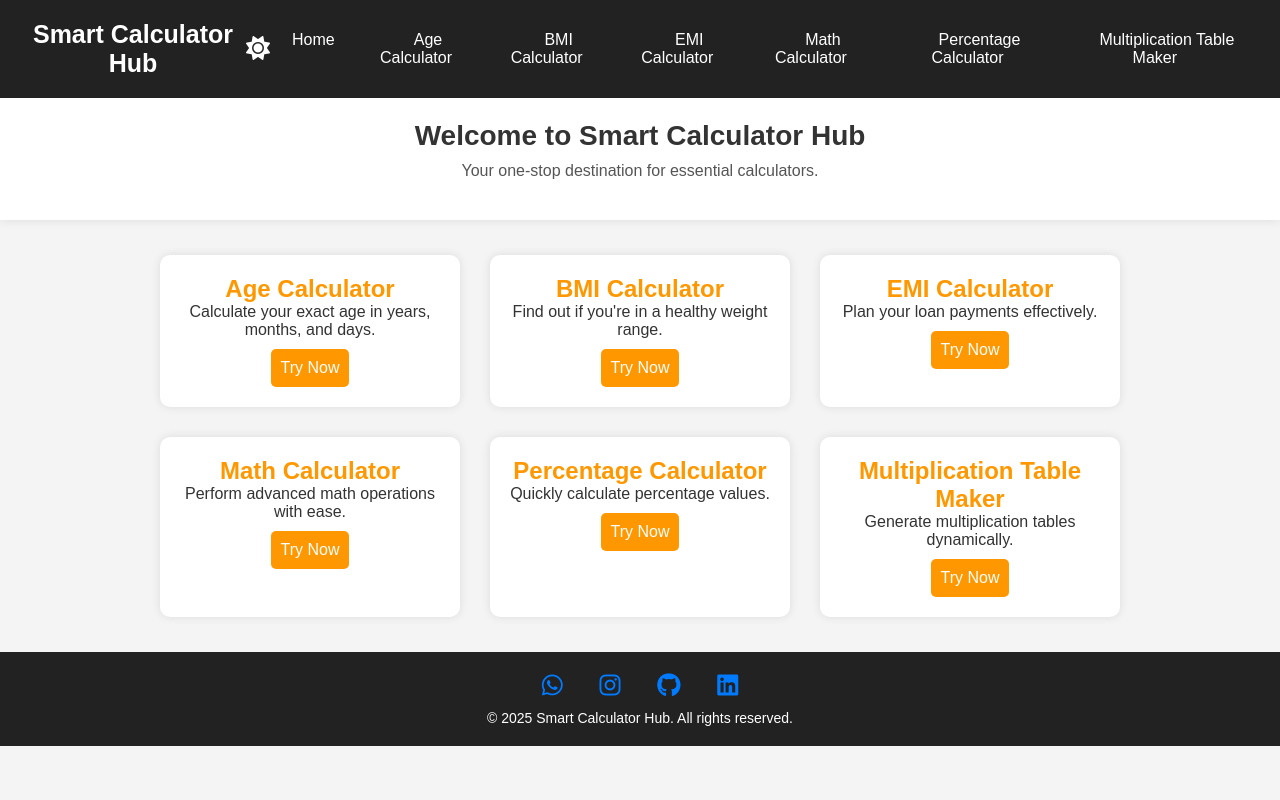
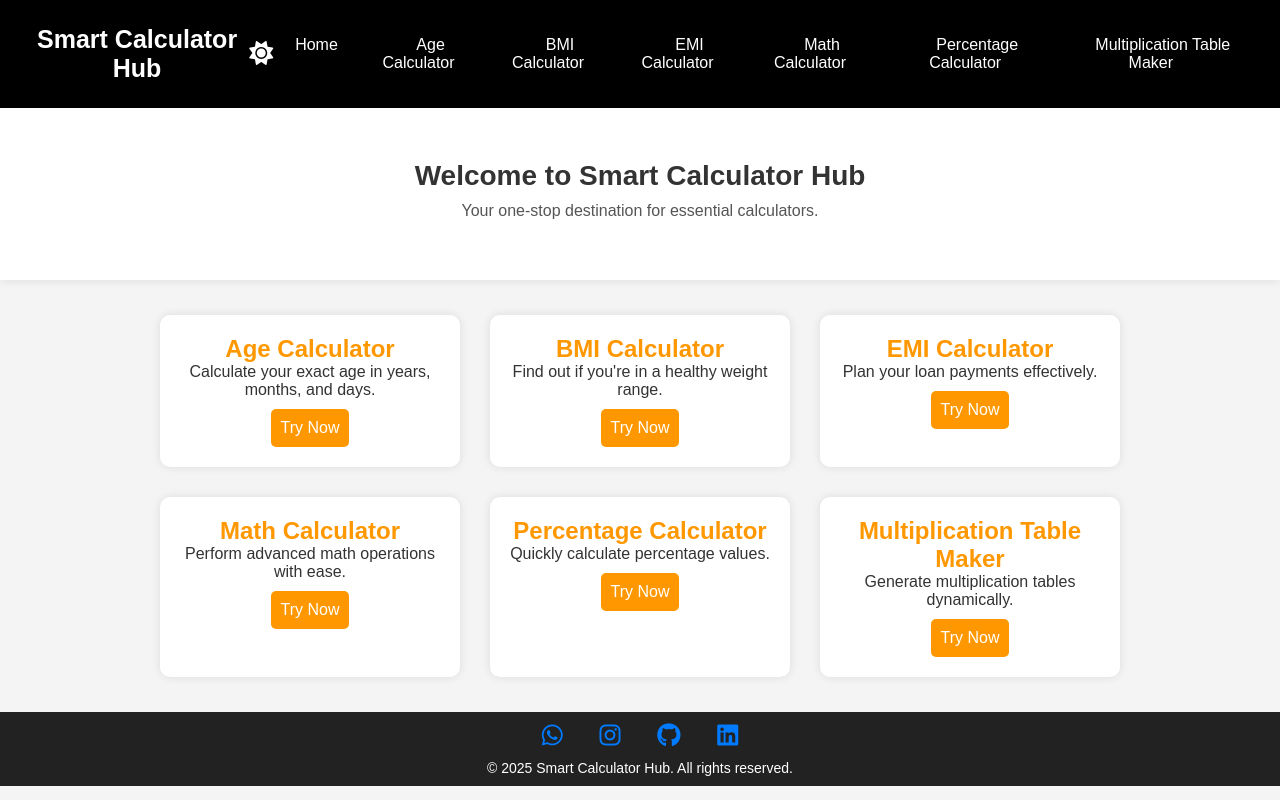
Before and after one commit to Siddhantnaik909/Smart-Calculator-Hub, a plain HTML site: page index.html in a window 1280 px wide. Drawn offline with Linux system fonts and the light colour scheme.

Commit message:
Update index.html

```diff
--- a/index.html
+++ b/index.html
@@ -10,11 +10,11 @@
     <link rel="stylesheet" href="https://cdnjs.cloudflare.com/ajax/libs/font-awesome/6.0.0-beta3/css/all.min.css">
     <style>
         * {
-            margin: 0;
+            margin: auto;
             padding: 0;
             box-sizing: border-box;
             font-family: Arial, sans-serif;
-            transition: background 0.3s, color 0.3s; /* Smooth transition for background and text color */
+            transition: background 0.4s, color 0.3s; /* Smooth transition for background and text color */
         }
 
         body {
@@ -34,8 +34,8 @@
             display: flex;
             justify-content: space-between;
             align-items: center;
-            background: #222222; /* Dark gray */
-            padding: 20px;
+            background: #000000; /* Dark black */
+            padding: 25px;
             position: fixed;
             width: 100%;
             top: 0;
@@ -72,8 +72,8 @@
 
         /* Hero Section */
         .hero {
-            margin-top: 80px;
-            padding: 40px;
+            margin-top: 100px;
+            padding: 60px;
             background: #ffffff; /* White */
             box-shadow: 0px 0px 10px rgba(0, 0, 0, 0.1);
             transition: background 0.3s; /* Smooth transition for background */
@@ -169,7 +169,7 @@
         footer {
             background-color: #222222; /* Dark gray */
             text-align: center;
-            padding: 20px;
+            padding: 10px;
             position: relative;
         }
 
```
